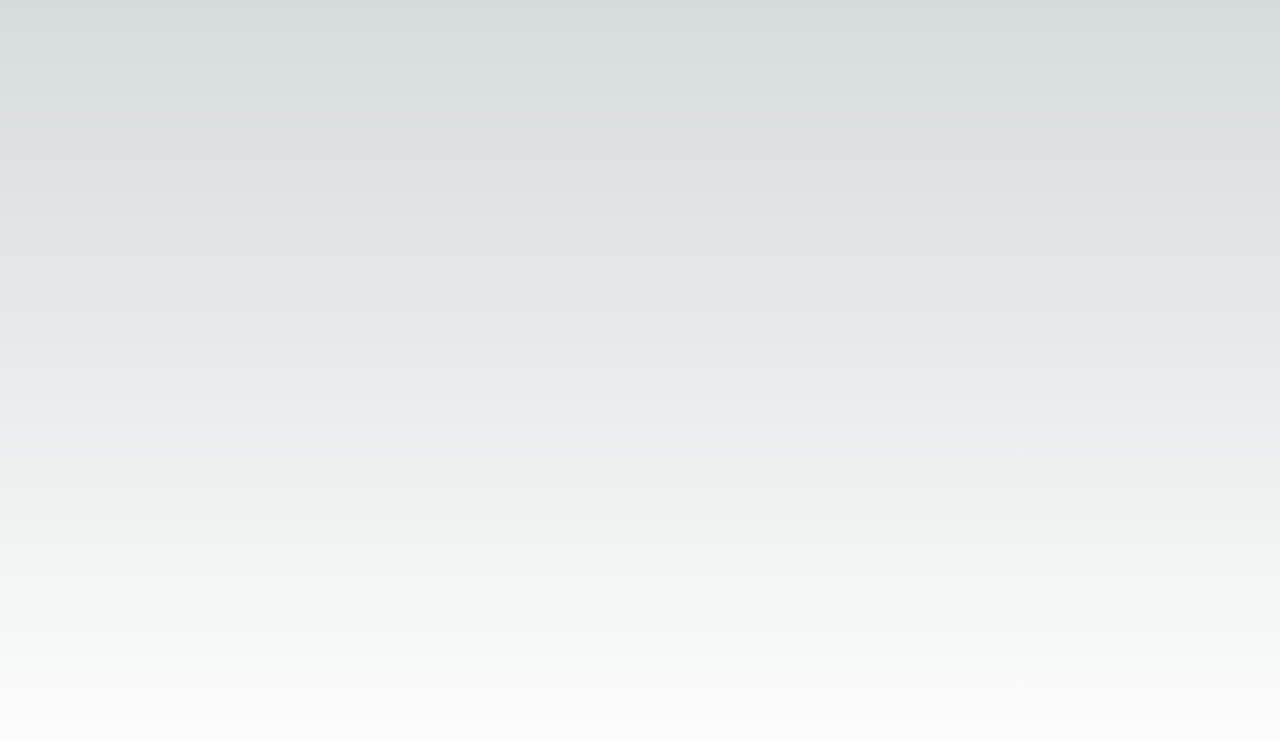
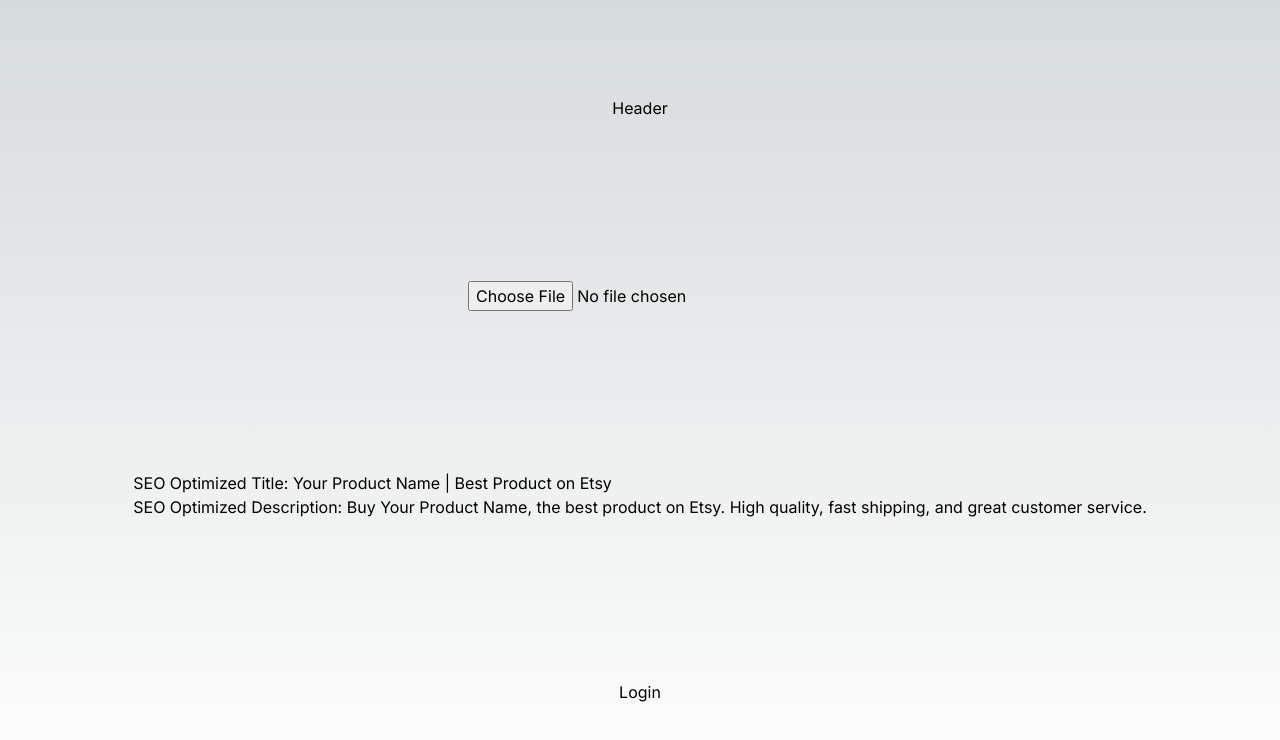
Before and after one commit to stub-ai/194b33d0-9f5b-5b73-ac79-08670b7a8410, a Next.js app: page / in a window 1280 px wide. Shown: the top 740 px of the page. Built offline with nearby package versions, Linux system fonts and the light colour scheme.

Commit message:
Commit from Stub AI

```diff
--- a/components/Header.tsx
+++ b/components/Header.tsx
@@ -0,0 +1,12 @@
+import React from 'react';
+
+const Header: React.FC = () => {
+  return (
+    <div>
+      <h2>Header</h2>
+      {/* Add your header content here */}
+    </div>
+  );
+};
+
+export default Header;
--- a/components/Login.tsx
+++ b/components/Login.tsx
@@ -0,0 +1,12 @@
+import React from 'react';
+
+const Login: React.FC = () => {
+  return (
+    <div>
+      <h2>Login</h2>
+      {/* Add your login form here */}
+    </div>
+  );
+};
+
+export default Login;
--- /dev/null
+++ b/components/SEO.tsx
@@ -0,0 +1,19 @@
+import React from 'react';
+
+interface SEOProps {
+  productName: string;
+}
+
+const SEO: React.FC<SEOProps> = ({ productName }) => {
+  const seoTitle = `${productName} | Best Product on Etsy`;
+  const seoDescription = `Buy ${productName}, the best product on Etsy. High quality, fast shipping, and great customer service.`;
+
+  return (
+    <div>
+      <h2>SEO Optimized Title: {seoTitle}</h2>
+      <p>SEO Optimized Description: {seoDescription}</p>
+    </div>
+  );
+};
+
+export default SEO;
--- /dev/null
+++ b/components/Upload.tsx
@@ -0,0 +1,18 @@
+import React, { useState, ChangeEvent } from 'react';
+
+const Upload = () => {
+  const [selectedFile, setSelectedFile] = useState<File | null>(null);
+
+  const handleFileUpload = (event: ChangeEvent<HTMLInputElement>) => {
+    setSelectedFile(event.target.files ? event.target.files[0] : null);
+  };
+
+  return (
+    <div>
+      <input type="file" onChange={handleFileUpload} />
+      {selectedFile && <p>File selected: {selectedFile.name}</p>}
+    </div>
+  );
+};
+
+export default Upload;
--- a/pages/index.tsx
+++ b/pages/index.tsx
@@ -1,13 +1,23 @@
-import Image from 'next/image'
-import { Inter } from 'next/font/google'
+import Image from 'next/image';
+import { Inter } from 'next/font/google';
+import Upload from '../components/Upload';
+import SEO from '../components/SEO';
+import Login from '../components/Login';
+import Header from '../components/Header';
 
-const inter = Inter({ subsets: ['latin'] })
+const inter = Inter({ subsets: ['latin'] });
 
 export default function Home() {
+  const productName = 'Your Product Name'; // Replace this with actual product name
+
   return (
     <main
       className={`flex min-h-screen flex-col items-center justify-between p-24 ${inter.className}`}
     >
+      <Header />
+      <Upload />
+      <SEO productName={productName} />
+      <Login />
     </main>
-  )
+  );
 }
```
